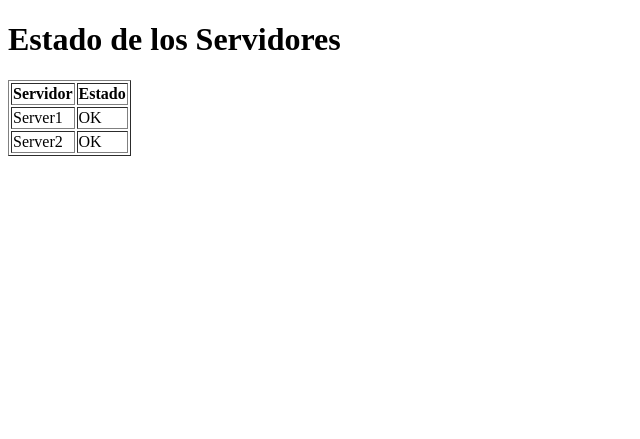
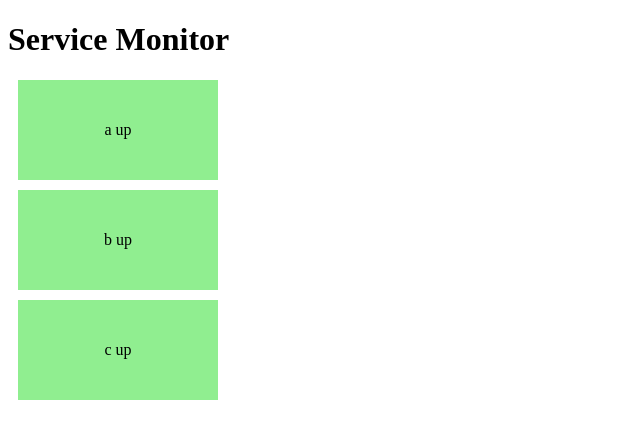
Before and after one commit to darckronoz/HealthCheckPy, a Flask app: page / in a window 1280 px wide. Shown: the top 439 px of the page, without its empty margins (0-640 px from the left). Run offline with Flask 3, Linux system fonts and the light colour scheme; data that the repository does not hold is empty; some libraries are stand-ins or nearby versions.

Commit message:
health check fixed

```diff
--- a/app.py
+++ b/app.py
@@ -1,28 +1,55 @@
+import requests
 from flask import Flask, render_template
-import requests
+from flask_socketio import SocketIO, emit
+import threading
+import time
 import json
-import time
 
 app = Flask(__name__)
+socketio = SocketIO(app)
+
+services = {
+    "Service 1": {"name": "a", "url": "http://localhost:3400/status", "status": "down"},
+    "Service 2": {"name": "b", "url": "http://localhost:3500/status", "status": "down"},
+    "Service 3": {"name": "c", "url": "http://localhost:3600/status", "status": "down"},
+}
+
+def check_service(url):
+    try:
+        response = requests.get(url)
+        response.raise_for_status()
+        return "up"
+    except requests.exceptions.RequestException:
+        return "down"
+
+def update_service_status():
+    for service in services.values():
+        service["status"] = check_service(service["url"])
+        socketio.emit("service_status", json.dumps(service), namespace="/")
+
+def background_update():
+    while True:
+        update_service_status()
+        time.sleep(1)
+
+# Llamamos a la función para actualizar los estados inicialmente
+update_service_status()
+
+# Creamos un thread para ejecutar la actualización en segundo plano
+update_thread = threading.Thread(target=background_update, daemon=True)
+update_thread.start()
 
 @app.route('/')
 def index():
-    # Realizar peticiones de health checks a los servidores
-    servers = [
-        {'name': 'Server1', 'url': 'http://server1/health'},
-        {'name': 'Server2', 'url': 'http://server2/health'}
-    ]
-    statuses = {}
-    for server in servers:
-        try:
-            response = requests.get(server['url'])
-            status = response.status_code
-        except requests.exceptions.RequestException:
-            status = 500
-        statuses[server['name']] = 'OK' if status == 200 else 'ERROR'
+    return render_template('index.html', services=services.values())
 
-    # Renderizar la plantilla HTML con los datos de los servidores
-    return render_template('index.html', statuses=statuses)
+@socketio.on('connect', namespace="/")
+def on_connect():
+    print("Cliente conectado")
+
+@socketio.on('disconnect', namespace="/")
+def on_disconnect():
+    print("Cliente desconectado")
 
 if __name__ == '__main__':
-    app.run(debug=True)
+    socketio.run(app, debug=True)
--- a/templates/index.html
+++ b/templates/index.html
@@ -1,21 +1,50 @@
 <!DOCTYPE html>
 <html>
 <head>
-    <title>Monitoreo de Servidores</title>
+    <title>Service Monitor</title>
+    <script src="https://cdnjs.cloudflare.com/ajax/libs/socket.io/4.5.3/socket.io.min.js"></script>
+    <style>
+        .box {
+            width: 200px;
+            height: 100px;
+            margin: 10px;
+            text-align: center;
+            line-height: 100px; /* Vertically center text */
+        }
+        .up {
+            background-color: lightgreen;
+        }
+        .down {
+            background-color: lightcoral;
+        }
+    </style>
 </head>
 <body>
-    <h1>Estado de los Servidores</h1>
-    <table border="1">
-        <tr>
-            <th>Servidor</th>
-            <th>Estado</th>
-        </tr>
-        {% for server, status in statuses.items() %}
-        <tr>
-            <td>{{ server }}</td>
-            <td>{{ status }}</td>
-        </tr>
+    <h1>Service Monitor</h1>
+    <div id="services">
+        {% for service in services %}
+            <div id="{{ service.name }}" class="box {{ service.status }}">
+                {{ service.name }}
+                <span class="status">{{ service.status }}</span>
+            </div>
         {% endfor %}
-    </table>
+    </div>
 </body>
+<script>
+    var socket = io();
+
+    socket.on("service_status", function(data) {
+        // Convertimos el JSON recibido a un objeto
+        var service = JSON.parse(data);
+
+        // Obtenemos el nombre y estado del servicio
+        var serviceElement = document.getElementById(service.name);
+        var status = service.status;
+
+        // Actualizamos el estado del servicio en la interfaz
+        serviceElement.classList.remove("up", "down");
+        serviceElement.classList.add(status);
+        serviceElement.querySelector(".status").textContent = status;
+    });
+</script>
 </html>
```
